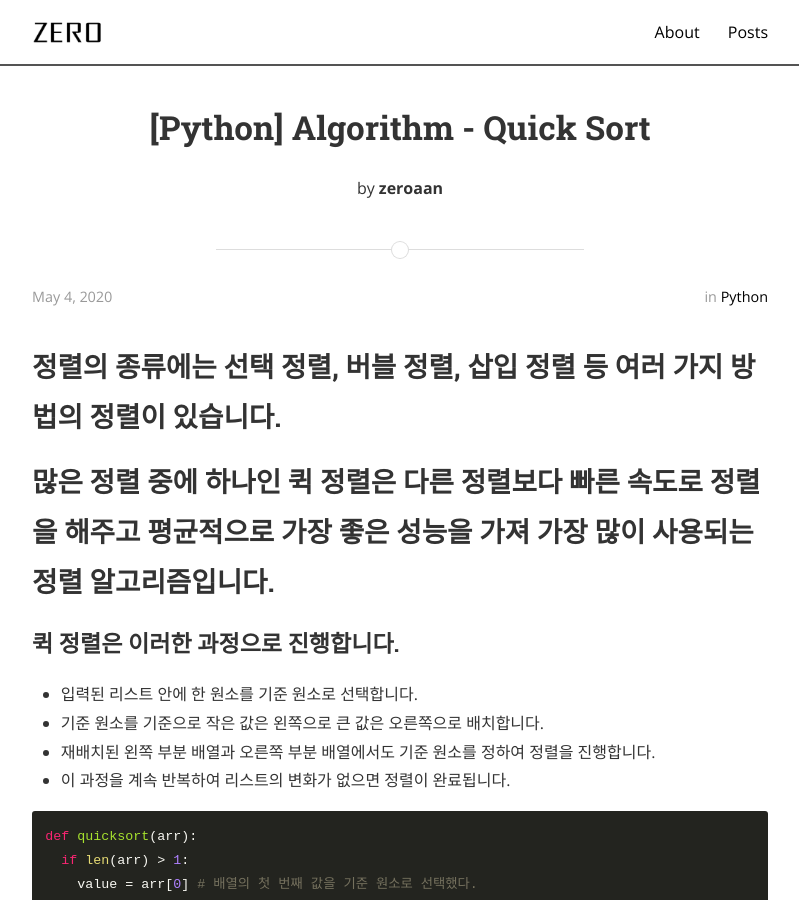
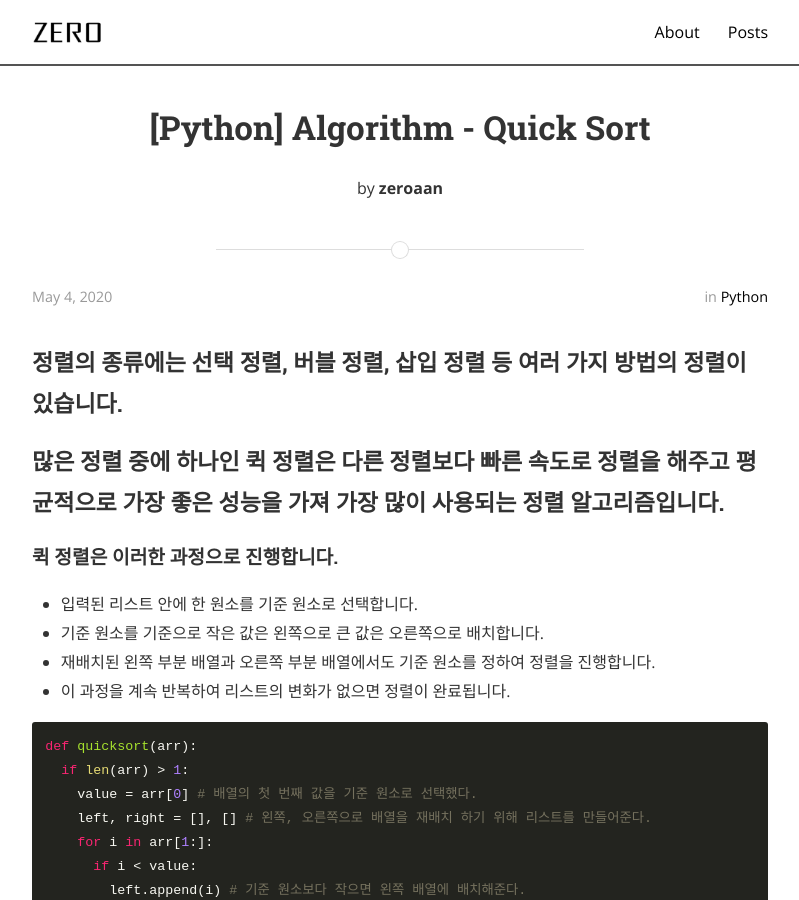
Before and after one commit to zeroaan/zeroaan.github.io, a Jekyll site: the page built from _posts/2020-05-04-[Python] Algorithm - Quick Sort.md, in a window 1280 px wide and 900 px high. Shown: the whole window, without its empty margins (240-1039 px from the left). Built offline with Jekyll 4.4.1, drawn with Linux system fonts in a browser that asks for light colours; nearby versions of some CDN libraries; comment, search, counter and statistics services are not loaded.

````diff
--- a/_posts/2020-05-04-[Python] Algorithm - Quick Sort.md
+++ b/_posts/2020-05-04-[Python] Algorithm - Quick Sort.md
@@ -8,11 +8,11 @@ categories: python
 # cover:  "/assets/header_image.jpg"
 ---
 
-## 정렬의 종류에는 선택 정렬, 버블 정렬, 삽입 정렬 등 여러 가지 방법의 정렬이 있습니다.
+### 정렬의 종류에는 선택 정렬, 버블 정렬, 삽입 정렬 등 여러 가지 방법의 정렬이 있습니다.
 
-## 많은 정렬 중에 하나인 퀵 정렬은 다른 정렬보다 빠른 속도로 정렬을 해주고 평균적으로 가장 좋은 성능을 가져 가장 많이 사용되는 정렬 알고리즘입니다.
+### 많은 정렬 중에 하나인 퀵 정렬은 다른 정렬보다 빠른 속도로 정렬을 해주고 평균적으로 가장 좋은 성능을 가져 가장 많이 사용되는 정렬 알고리즘입니다.
 
-### 퀵 정렬은 이러한 과정으로 진행합니다.
+#### 퀵 정렬은 이러한 과정으로 진행합니다.
 
 - 입력된 리스트 안에 한 원소를 기준 원소로 선택합니다.
 - 기준 원소를 기준으로 작은 값은 왼쪽으로 큰 값은 오른쪽으로 배치합니다.
@@ -29,7 +29,8 @@ def quicksort(arr):
         left.append(i) # 기준 원소보다 작으면 왼쪽 배열에 배치해준다.
       else:
         right.append(i) # 기준 원소보다 크면 오른쪽 배열에 배치해준다.
-    return quicksort(left) + [value] + quicksort(right) # 기준 원소를 중심으로 양쪽으로 나눈 후, 두 개의 배열을 재귀적으로 호출하면 쉽게 해결이 된다.
+    return quicksort(left) + [value] + quicksort(right)
+	# 기준 원소를 중심으로 양쪽으로 나눈 후, 두 개의 배열을 재귀적으로 호출하면 쉽게 해결이 된다.
   else: return arr
 ```
 print(quicksort([8, 3, 5, 1, 9, 7, 2, 4, 6])) = `[1, 2, 3, 4, 5, 6, 7, 8, 9]`
````
Also changed, not shown: _posts/2020-05-02-[Python] List에서 원하는 값 제거하기.md (+1 -1 lines).
